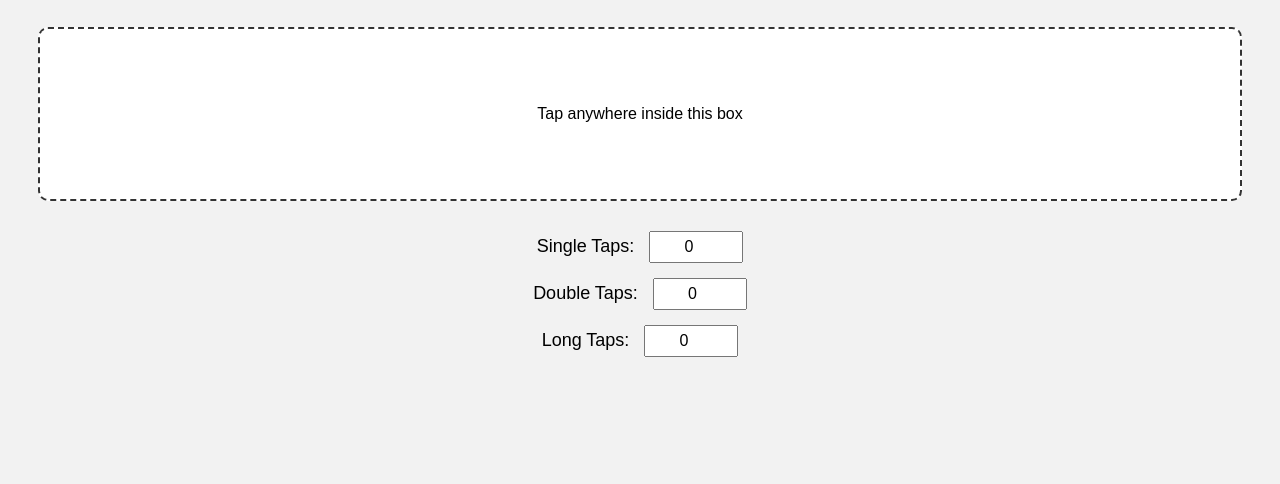
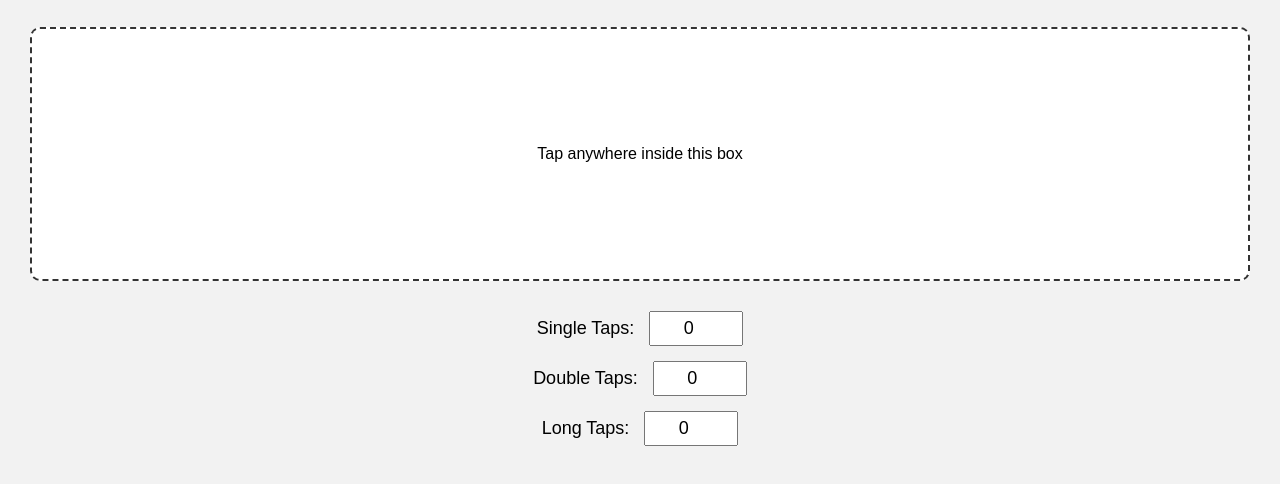
Before and after one commit to lerekomohapworks/Tap-counter-3, a plain HTML site: page index.html in a window 1280 px wide. Shown: the part 90-574 px from the top of the page. Drawn offline with Linux system fonts and the light colour scheme.

Commit message:
Update style.css

```diff
--- a/style.css
+++ b/style.css
@@ -1,24 +1,30 @@
-body {
+html, body {
+  margin: 0;
+  padding: 0;
   font-family: Arial, sans-serif;
-  text-align: center;
   background-color: #f2f2f2;
 
+  touch-action: none;
+  -ms-touch-action: none;
   user-select: none;
   -webkit-user-select: none;
-  touch-action: manipulation; /* ✅ Prevent double-tap zoom */
+  overflow-x: hidden;
 }
 
 .container {
+  text-align: center;
   margin-top: 50px;
 }
 
 #tapArea {
   background-color: #fff;
-  padding: 60px;
+  padding: 100px; /* 🔍 Made the tap area larger */
   margin: 30px;
   border: 2px dashed #333;
   border-radius: 10px;
   cursor: pointer;
+
+  touch-action: manipulation;
 }
 
 .counters {
@@ -34,9 +40,11 @@ label {
 }
 
 input[type="number"] {
-  font-size: 16px; /* ✅ Stops zoom-on-input on iOS */
+  font-size: 18px;
   width: 80px;
   padding: 5px;
   margin-left: 10px;
   text-align: center;
+
+  touch-action: manipulation;
 }
```
